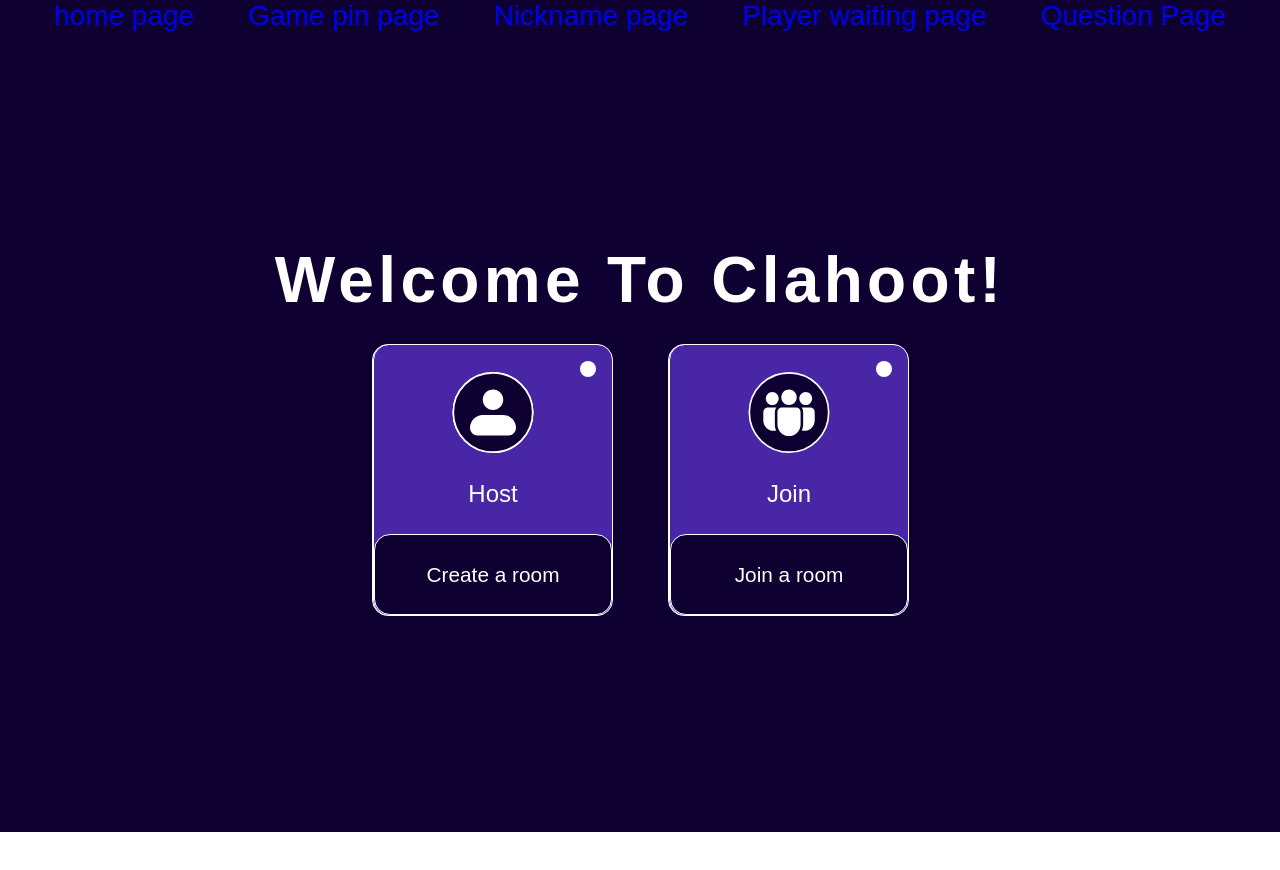
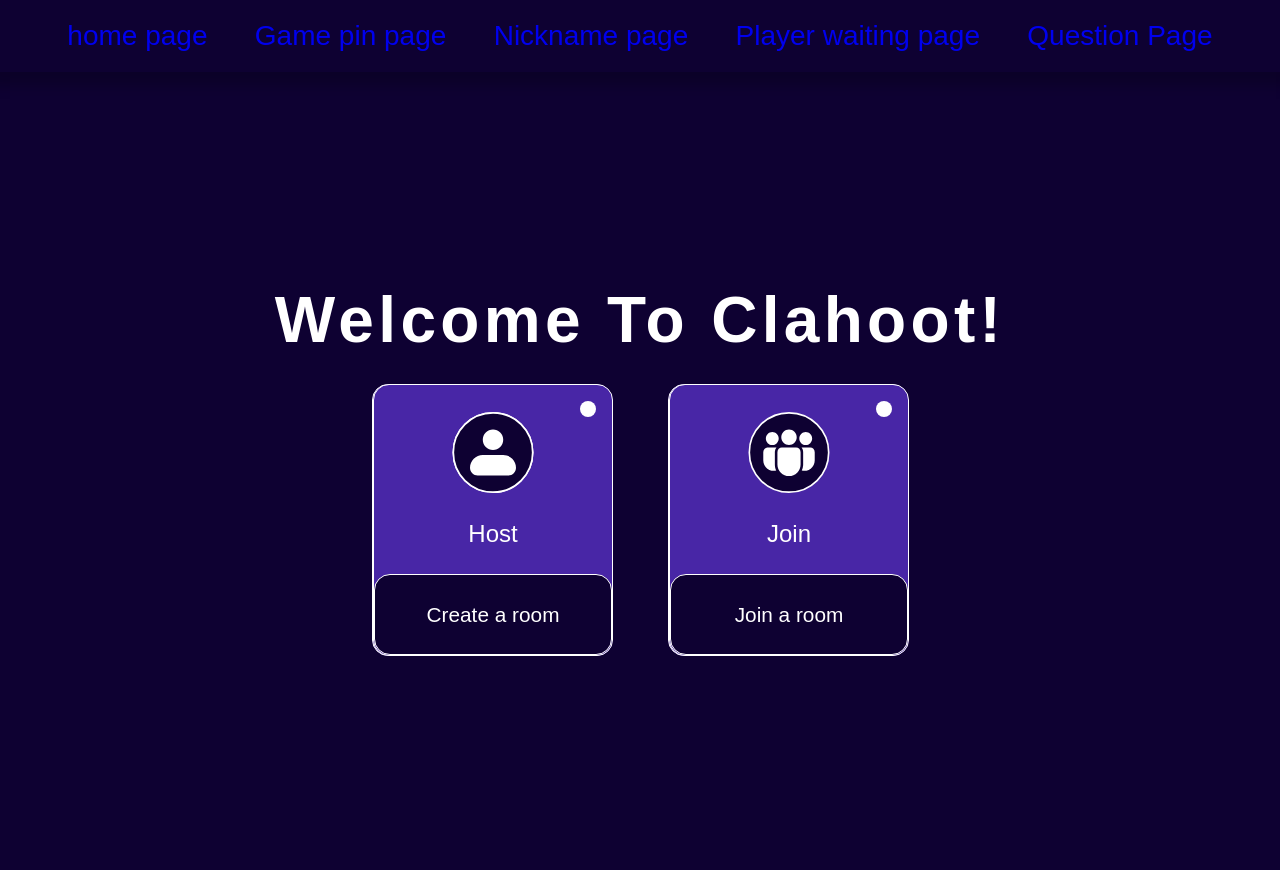
Before and after one commit to mr-funtor/class-kahoot, a React (Vite) app: page / in a window 1280 px wide. Before the commit the page ends 832 px from the top, so only its background shows below. Built offline with nearby package versions, Linux system fonts and the light colour scheme; a web font is replaced by a local one.

Commit message:
still css

```diff
--- a/src/App.jsx
+++ b/src/App.jsx
@@ -13,7 +13,16 @@ function App() {
   return (
     <div className="App">
       <Router>
-        <nav style={{width: '100%', display: 'flex', alignItems: 'center', justifyContent: 'space-evenly'}}>
+        <nav
+          style={{
+            width: "100%",
+            display: "flex",
+            alignItems: "center",
+            justifyContent: "space-evenly",
+            padding: '20px',
+            boxShadow: '2px 2px 12px 12px rgba(0,0,0,0.2)',
+          }}
+        >
           <Link to="/">home page</Link>
           <Link to="gamePin">Game pin page</Link>
           <Link to="nickname">Nickname page</Link>
```
